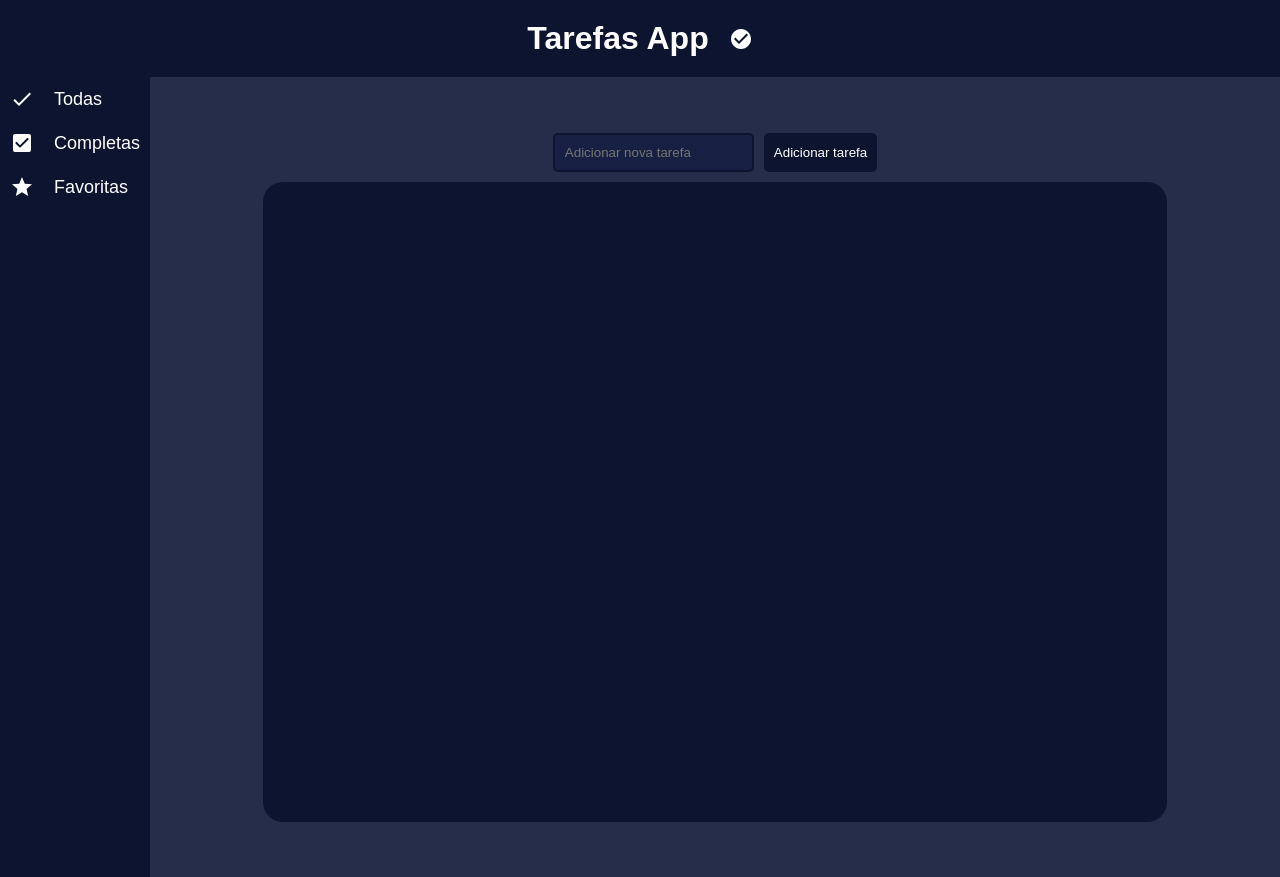
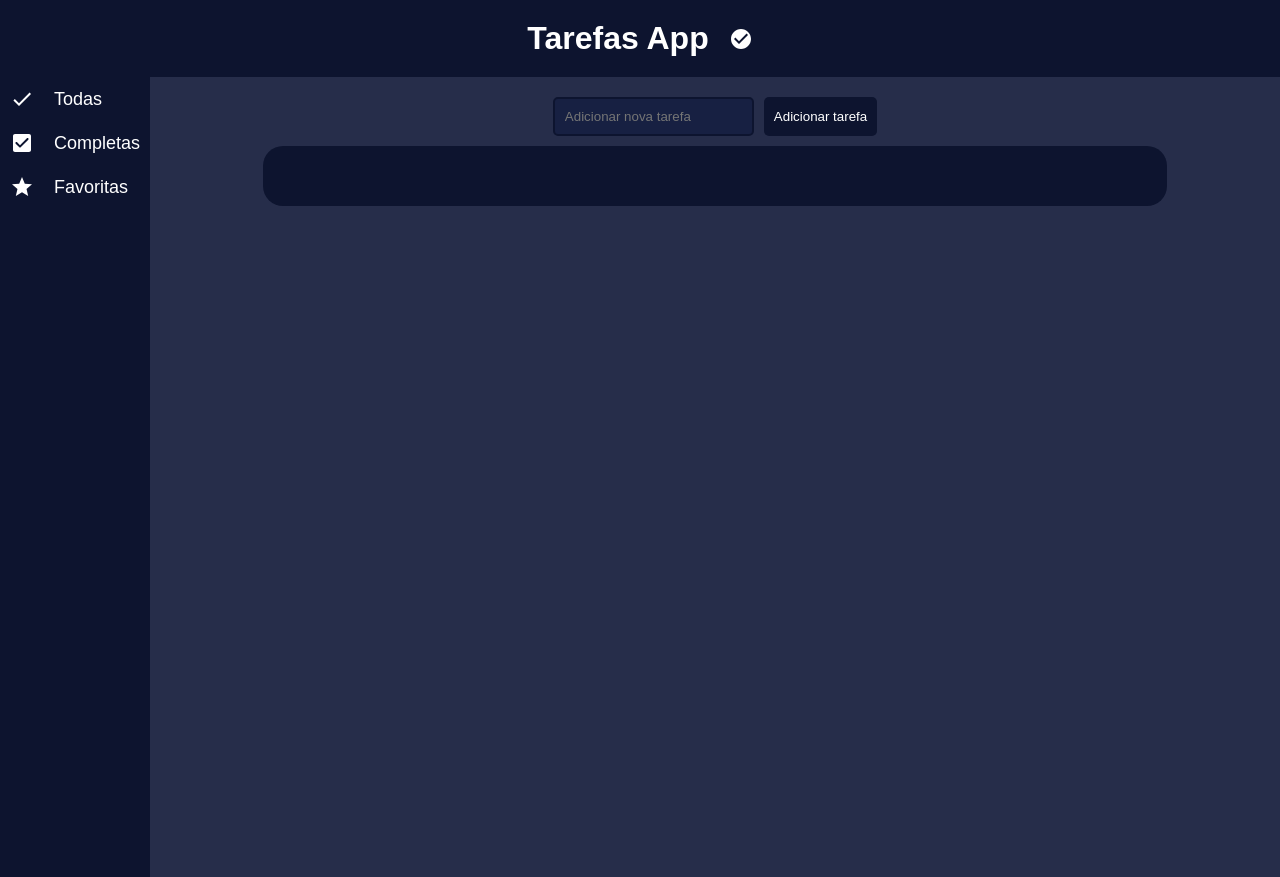
Before and after one commit to ojuliocode/magic-react-projeto-2, a React (Vite) app: page /favorites in a window 1280 px wide. Built offline with nearby package versions, Linux system fonts and the light colour scheme.

Commit message:
list height

```diff
--- a/src/App.css
+++ b/src/App.css
@@ -1,6 +1,25 @@
 
 @import './var.css';
 
+/* width */
+::-webkit-scrollbar {
+    width: 10px;
+  }
+
+  /* Cor de fundo */
+  ::-webkit-scrollbar-track {
+    background: #f1f1f1;
+  }
+
+  /* Cor principal */
+  ::-webkit-scrollbar-thumb {
+    background: #888;
+  }
+
+  /* Lidar com o hover */
+  ::-webkit-scrollbar-thumb:hover {
+    background: #555;
+  }
 
 * {
     padding: 0;
@@ -11,22 +30,29 @@
 
   body {
     font-family: sans-serif;
+    height: 100vh;
+    overflow: hidden;
   }
 
-
+#root {
+    height: 100%;
+}
 
   .container-do-conteudo{
     display: flex;
+    height: 100%;
   }
 
 
 .tarefas {
     background-color: var(--main-color);
     width: 80%;
-    height: 80%;
+
     border-radius: 20px;
     padding: 30px;
     color: white;
+    overflow-y: scroll;
+    max-height: 80%;
 }
 
 
@@ -54,7 +80,7 @@
     display: flex;
     flex-direction: column;
     background-color: var(--main-color);
-    height: 100vh;
+
     align-items: flex-start;
 }
 
@@ -70,9 +96,7 @@
     cursor: pointer;
     font-size: 18px;
     width: 100%;
-    /* Ensure the width is auto */
     white-space: nowrap;
-    /* Prevent text from breaking */
 }
 
 .btn-principal:hover {
@@ -81,18 +105,17 @@
 
 .main-content {
     width: 100vw;
-    height: 100vh;
 }
 
 .tasks {
     width: 100%;
-    height: 100%;
     display: flex;
     flex-direction: column;
     align-items: center;
-    justify-content: center;
     background-color: var(--third-color);
-    gap: 10px
+    gap: 10px;
+    padding: 20px 0;
+    height: 100%;
 }
 
 .actions {
--- a/src/components/TaskList.jsx
+++ b/src/components/TaskList.jsx
@@ -1,5 +1,5 @@
 // src/components/TaskList.js
-import { RadioButtonChecked, RadioButtonUnchecked, Star, StarBorderOutlined } from '@mui/icons-material';
+import { Delete, RadioButtonChecked, RadioButtonUnchecked, Star, StarBorderOutlined } from '@mui/icons-material';
 import React from 'react';
 
 const TaskList = ({ tasks, onToggleComplete, onToggleFavorite, onDelete }) => {
@@ -27,7 +27,7 @@ const TaskList = ({ tasks, onToggleComplete, onToggleFavorite, onDelete }) => {
                             {task.favorite ? <Star /> : <StarBorderOutlined />}
                         </div>
                         <div onClick={() => onDelete(task.id)}>
-
+                            <Delete />
                         </div>
                     </section>
                 </li>
```
